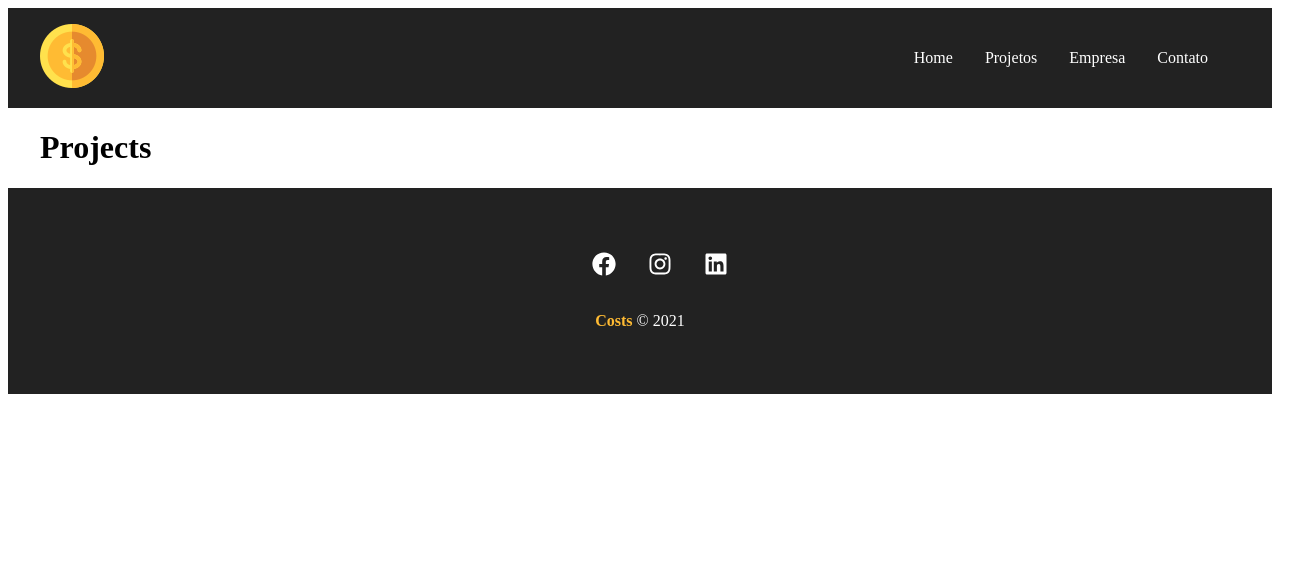
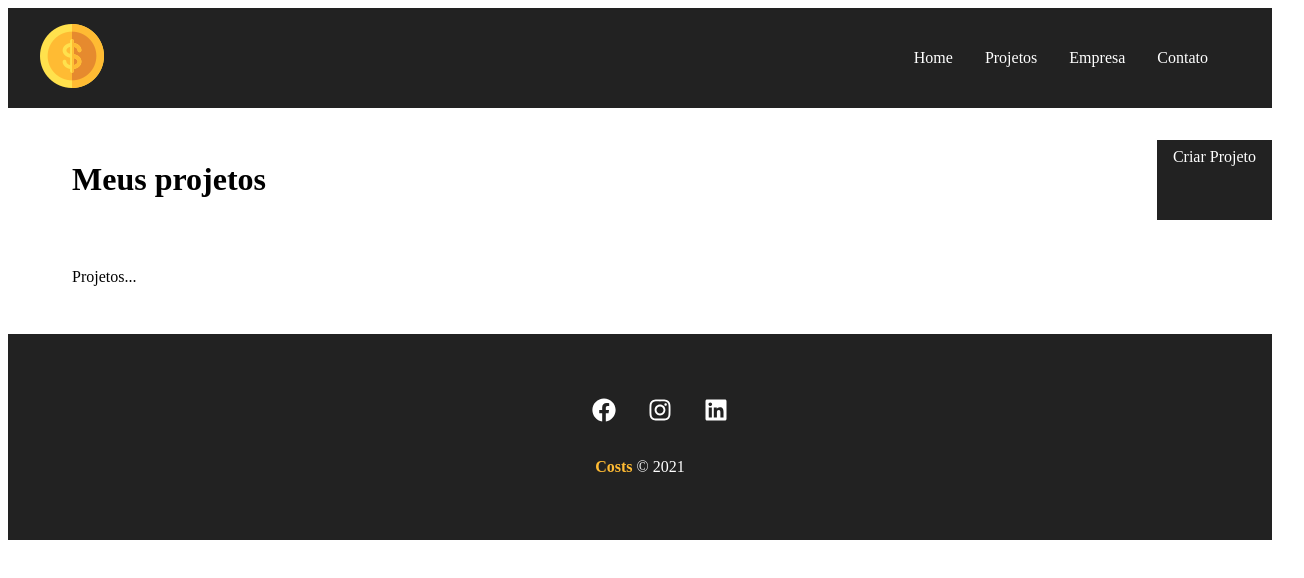
Before and after one commit to wagner30023/gerenciador_projetos_react, a React (Create React App) app: page /projects in a window 1280 px wide. Shown: the top 578 px of the page, 1304 px wide, since content can reach past the window. Built offline with nearby package versions, Linux system fonts and the light colour scheme; the HTML template or start-up script is replaced by a standard one.

Commit message:
mensagens do sistema e criação do dashboard

```diff
--- /dev/null
+++ b/db.json
@@ -0,0 +1,108 @@
+{
+  "projects": [
+    {
+      "name": "Projeto de Infra",
+      "budget": "10000",
+      "category": {
+        "id": "1",
+        "name": "Infra"
+      },
+      "cost": 5000,
+      "services": [
+        {
+          "name": "Contratar um DevOps",
+          "cost": "5000",
+          "description": "DevOps para criar projeto na AWS",
+          "id": "79475653-9d65-4eb0-921b-9b12b6c6be52"
+        }
+      ],
+      "id": 2
+    },
+    {
+      "name": "Desenvolvimento do novo site",
+      "budget": "3000",
+      "category": {
+        "id": "2",
+        "name": "Desenvolvimento"
+      },
+      "cost": 0,
+      "services": [],
+      "id": 3
+    },
+    {
+      "name": "gfhfgh",
+      "post": 0,
+      "services": [],
+      "id": 4
+    },
+    {
+      "name": "carlos",
+      "post": 0,
+      "services": [],
+      "id": 5
+    },
+    {
+      "name": "carlos",
+      "post": 0,
+      "services": [],
+      "id": 6
+    },
+    {
+      "name": "Carlos Wagner P. Morais",
+      "post": 0,
+      "services": [],
+      "id": 7
+    },
+    {
+      "name": "projeto teste",
+      "budget": "5000",
+      "category": {
+        "id": "2",
+        "name": "2"
+      },
+      "post": 0,
+      "services": [],
+      "id": 8
+    },
+    {
+      "name": "SISCOB",
+      "budget": "10000",
+      "category": {
+        "id": "1",
+        "name": "1"
+      },
+      "post": 0,
+      "services": [],
+      "id": 9
+    },
+    {
+      "name": "Projeto 5",
+      "budget": "15000",
+      "category": {
+        "id": "3",
+        "name": "3"
+      },
+      "post": 0,
+      "services": [],
+      "id": 10
+    }
+  ],
+  "categories": [
+    {
+      "id": 1,
+      "name": "Infra"
+    },
+    {
+      "id": 2,
+      "name": "Desenvolvimento"
+    },
+    {
+      "id": 3,
+      "name": "Design"
+    },
+    {
+      "id": 4,
+      "name": "Planejamento"
+    }
+  ]
+}
--- a/package.json
+++ b/package.json
@@ -17,6 +17,7 @@
   },
   "scripts": {
     "start": "react-scripts start",
+    "backend": "json-server --watch db.json --port 5000",
     "build": "react-scripts build",
     "test": "react-scripts test",
     "eject": "react-scripts eject"
--- a/src/components/form/Select.js
+++ b/src/components/form/Select.js
@@ -4,8 +4,11 @@
     return(
         <div className={styles.form_control}>
         <label htmlFor={name}></label>
-        <select name={name} id={name} onChange={handleOnChange}>
+        <select name={name} id={name} onChange={handleOnChange} value={value || ''}>
             <option> Selecione um opção </option>
+            {options.map((option) => (
+                <option value={option.id} key={option.id}> {option.name} </option>
+            ))}
         </select>
     </div>
     )
--- /dev/null
+++ b/src/components/layout/Message.js
@@ -0,0 +1,29 @@
+import { useState, useEffect } from 'react';
+import styles from './Message.module.css'
+
+function Message({type, msg}){
+    const [visible,setVisible] = useState(false)
+
+    useEffect(() => {
+        if(!msg) {
+           setVisible(false)
+           return
+        }
+
+        setVisible(true)
+        const timer = setTimeout(() => {
+            setVisible(false)
+        },3000)
+
+        return () => clearTimeout(timer)
+
+    },[msg])
+
+    return <>
+        {visible && (
+            <div className={`${styles.message} ${styles[type]}`}>{msg}</div>
+        )}
+    </>
+}
+
+export default Message;
--- /dev/null
+++ b/src/components/layout/Message.module.css
@@ -0,0 +1,21 @@
+.message {
+    width: 100%;
+    padding: 1em;
+    border: 1px solid #000;
+    margin: 0 auto;
+    text-align: center;
+    margin-bottom: 2em;
+    border-radius:5px;
+}
+
+.success {
+    color: #155724;
+    background-color: #D4EDDA;
+    border-color: #C3E6CB;
+}
+
+.error {
+    color: #721C24;
+    background-color: #F8D7DA;
+    border-color: #f5c6cb;
+}
--- a/src/components/pages/NewProject.js
+++ b/src/components/pages/NewProject.js
@@ -1,12 +1,38 @@
+import {useHistory}  from 'react-router-dom'
+
 import styles from './NewProject.module.css'
 import ProjectForm from '../project/ProjectForm'
 function NewProject(){
+
+    const history = useHistory()
+
+    function createPost(project){
+        // initialize costs and services
+        project.post = 0
+        project.services = []
+
+        fetch("http://localhost:5000/projects",{
+            method: 'POST',
+            headers: {
+                'Content-Type': 'application/json'
+            },
+            body: JSON.stringify(project)
+        })
+        .then((resp) => resp.json())
+        .then((data) => {
+           console.log(data)
+            // redirect
+            history.push('/projects', {message: 'Projeto criado com sucesso!'})
+        })
+        .catch((err) => console.log(err))
+    }
+
     return(
         <div className={styles.newproject_container }>
             <h1> Criar projeto </h1>
             <p> Cria seu projeto para depois adicionar o serviço </p>
             <p>Formulario</p>
-            <ProjectForm btnText="Criar Projeto" />
+            <ProjectForm  handleSubmit={createPost}  btnText="Criar Projeto" />
         </div>
     )
 }
--- a/src/components/pages/Projects.js
+++ b/src/components/pages/Projects.js
@@ -1,5 +1,33 @@
+import { useLocation } from 'react-router-dom'
+
+import Message from '../layout/Message'
+
+import styles from './Projects.module.css'
+
+import Container from '../layout/Container'
+
+import LinkButton from '../layout/LinkButton'
+
 function Projects(){
-    return <h1> Projects </h1>
+
+    const location = useLocation()
+    let message = ''
+    if(location.state) {
+        message = location.state.message
+    }
+
+    return(
+        <div className={styles.project_container}>
+             <div className={styles.title_container}>
+                <h1> Meus projetos </h1>
+                <LinkButton to="newproject" text="Criar Projeto" />
+             </div>
+             {message && <Message  type="success" msg={message} />}
+             <Container customClass="start">
+                <p> Projetos... </p>
+             </Container>
+        </div>
+    )
 }
 
 export default Projects;
--- /dev/null
+++ b/src/components/pages/Projects.module.css
@@ -0,0 +1,9 @@
+.project_container {
+    padding: 2em;
+}
+
+.title_container {
+    display: flex;
+    justify-content: space-between;
+    margin-bottom: 2em
+}
--- a/src/components/project/ProjectForm.js
+++ b/src/components/project/ProjectForm.js
@@ -1,27 +1,75 @@
+import { useState, useEffect} from 'react';
+
 import styles from './ProjectForm.module.css'
 import Input from '../form/Input';
 import Select from '../form/Select';
 import SubmitButton from '../form/SubmitButton';
 
-function ProjectForm({btnText}){
+function ProjectForm({handleSubmit, btnText, projectData}){
+
+    const [categories, setcategories] = useState([]);
+    const [project, setProjecet] = useState(projectData || {});
+
+    useEffect(() => {
+        fetch('http://localhost:5000/categories', {
+        method: 'GET',
+        headers: {
+            'Content-Type': 'application/json',
+        },
+    })
+        .then((resp)  => resp.json())
+        .then((data) => {
+            setcategories(data)
+        })
+        .catch((err) => { console.log(err)})
+
+    },[])
+
+    const submit = (e) => {
+        e.preventDefault()
+        // console.log(project)
+        handleSubmit(project)
+    }
+
+    function handleChange(e) {
+        setProjecet({...project, [e.target.name]: e.target.value})
+    }
+
+    function handleCategory(e) {
+        setProjecet({
+            ...project,
+            category:{
+                id: e.target.value,
+                name: e.target.options[e.target.selectedIndex].value,
+            }
+        })
+    }
+
     return(
         <div>
-            <form className={styles.form}>
+            <form onSubmit={submit} className={styles.form}>
                 <Input
                     type="text"
                     text="Nome do projeto"
                     name="name"
                     placeholder="Insira o nome do projeto"
+                    handleOnChange={handleChange}
+                    value={project.name ? project.name: ''}
                 />
                    <Input
                     type="number"
                     text="Orçamento do projeto"
                     name="budget"
                     placeholder="Insira o nome total"
+                    handleOnChange={handleChange}
+                    value={project.budget ?  project.budget : ''}
                 />
                 <Select
                     name="category_id"
                     text="Selecione a categoria"
+                    options={categories}
+                    handleOnChange={handleCategory}
+                    value={project.category ? project.category.id : ''}
                 />
                 <SubmitButton text={btnText}/>
             </form>
```
Also changed, not shown: 1 other file (tests, documents, lock files or other folders).
